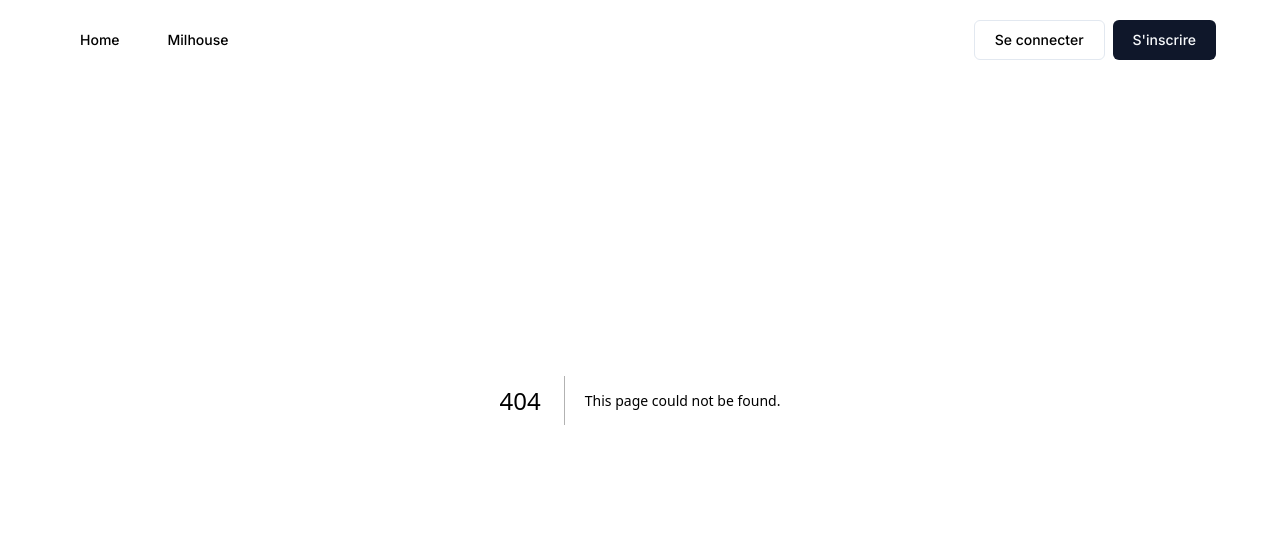
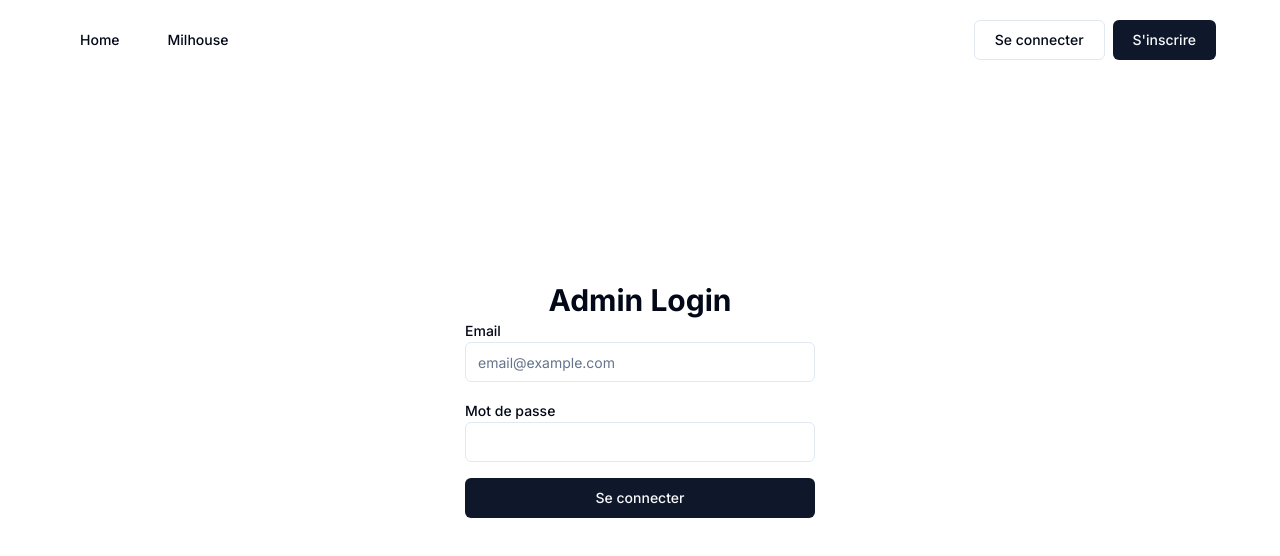
Before and after one commit to AmineAffif/qui-veut-gagner-un-bv, a Next.js app: page /amine/login in a window 1280 px wide. Before the commit this address had no page. Shown: the top 556 px of the page. Built offline with nearby package versions, Linux system fonts and the light colour scheme.

Commit message:
admin login

```diff
--- /dev/null
+++ b/app/amine/dashboard/page.tsx
@@ -0,0 +1,18 @@
+"use client";
+
+import PrivateAdminRoute from "components/privateAdminRoute";
+import { useAuth } from "context/AuthContext";
+
+export default function AdminDashboardPage() {
+  const { user } = useAuth();
+
+  return (
+    <PrivateAdminRoute>
+      <div className="p-4">
+        <h1 className="text-3xl font-bold">Admin Dashboard</h1>
+        <p>Bienvenue, {user?.email}!</p>
+        {/* Ajoutez ici le contenu de votre tableau de bord admin */}
+      </div>
+    </PrivateAdminRoute>
+  );
+}
--- /dev/null
+++ b/app/amine/login/page.tsx
@@ -0,0 +1,126 @@
+"use client";
+
+import { useRouter } from "next/navigation";
+import {
+  Formik,
+  Form,
+  Field,
+  FormikConfig,
+  FormikProps,
+  FormikErrors,
+} from "formik";
+import isEmail from "validator/lib/isEmail";
+import { Button } from "@/components/ui/button";
+import { Input } from "@/components/ui/input";
+import { Label } from "@/components/ui/label";
+import { useAuth } from "context/AuthContext";
+
+interface AdminLoginFormValues {
+  email: string;
+  password: string;
+}
+
+const validate = (
+  values: AdminLoginFormValues,
+): FormikErrors<AdminLoginFormValues> => {
+  const errors: FormikErrors<AdminLoginFormValues> = {};
+  if (!values.email) errors.email = "L'email est requis";
+  else if (!isEmail(values.email)) errors.email = "Cet email n'est pas valide";
+  if (!values.password) errors.password = "Le mot de passe est requis";
+  return errors;
+};
+
+const login = async (values: AdminLoginFormValues) => {
+  const response = await fetch(
+    `${process.env.NEXT_PUBLIC_API_URL}/admin_users/sign_in`,
+    {
+      method: "POST",
+      headers: {
+        "Content-Type": "application/json",
+      },
+      body: JSON.stringify({ admin_user: values }),
+      credentials: "include",
+    },
+  );
+
+  if (!response.ok) {
+    let error = "Une erreur est survenue";
+    try {
+      const data = await response.json();
+      if (data.error) {
+        error = data.error;
+      }
+    } catch (e) {
+      // Si la réponse n'est pas un JSON valide, on garde le message d'erreur par défaut
+    }
+    throw new Error(error);
+  }
+
+  return response.json();
+};
+
+export default function AdminLoginPage() {
+  const router = useRouter();
+  const { login: authLogin } = useAuth();
+
+  const handleSubmit: FormikConfig<AdminLoginFormValues>["onSubmit"] = async (
+    values,
+    { setSubmitting, setStatus },
+  ) => {
+    try {
+      setSubmitting(true);
+      const response = await login(values);
+      authLogin(response); // Utiliser les informations de l'utilisateur renvoyées par la réponse
+      router.push("/amine/dashboard");
+    } catch (error: any) {
+      setStatus({ error: error.message });
+    } finally {
+      setSubmitting(false);
+    }
+  };
+
+  return (
+    <div className="w-full flex items-center justify-center min-h-screen">
+      <div className="mx-auto w-[350px]">
+        <h1 className="text-3xl font-bold text-center">Admin Login</h1>
+        <Formik
+          initialValues={{ email: "", password: "" }}
+          validate={validate}
+          onSubmit={handleSubmit}
+        >
+          {({ isSubmitting, status }: FormikProps<AdminLoginFormValues>) => (
+            <Form className="grid gap-4">
+              <div>
+                <Label htmlFor="email">Email</Label>
+                <Field
+                  id="email"
+                  name="email"
+                  type="email"
+                  placeholder="email@example.com"
+                  required
+                  as={Input}
+                />
+              </div>
+              <div>
+                <Label htmlFor="password">Mot de passe</Label>
+                <Field
+                  id="password"
+                  name="password"
+                  type="password"
+                  required
+                  as={Input}
+                />
+              </div>
+              {status?.error && (
+                <div className="text-red-500 text-sm">{status.error}</div>
+              )}
+              <Button type="submit" className="w-full" disabled={isSubmitting}>
+                {isSubmitting ? "Connexion en cours..." : "Se connecter"}
+              </Button>
+            </Form>
+          )}
+        </Formik>
+      </div>
+    </div>
+  );
+}
--- a/app/home/page.tsx
+++ b/app/home/page.tsx
@@ -1,14 +1,14 @@
-import React from "react";
+"use client";
+
 import PrivateRoute from "components/privateRoute";
 
-const HomePage = () => {
-  return <div>Home page</div>;
-};
-
-export default function ProtectedHomePage() {
+export default function HomePage() {
   return (
     <PrivateRoute>
-      <HomePage />
+      <div className="p-4">
+        <h1 className="text-3xl font-bold">Home Page</h1>
+        {/* Ajoutez ici le contenu de votre page d'accueil */}
+      </div>
     </PrivateRoute>
   );
 }
--- a/components/header.tsx
+++ b/components/header.tsx
@@ -8,7 +8,7 @@ import { useAuth } from "context/AuthContext";
 
 export default function Header() {
   const [isMenuOpen, setIsMenuOpen] = useState(false);
-  const { isAuthenticated, logout } = useAuth();
+  const { isAuthenticated, user, logout } = useAuth();
 
   return (
     <div className="absolute w-full bg-white z-2 mx-auto px-4 md:px-6 lg:px-8 select-none">
@@ -37,6 +37,14 @@ export default function Header() {
             >
               Milhouse
             </Link>
+            {user?.is_admin && (
+              <Link
+                className="block mr-4 md:inline-block h-9 w-max items-center justify-center rounded-md bg-white px-4 py-2 text-sm font-medium transition-colors hover:bg-gray-100 hover:text-gray-900 focus:bg-gray-100 focus:text-gray-900 focus:outline-none disabled:pointer-events-none disabled:opacity-50 data-[active]:bg-gray-100/50 data-[state=open]:bg-gray-100/50 dark:bg-gray-950 dark:hover:bg-gray-800 dark:hover:text-gray-50 dark:focus:bg-gray-800 dark:focus:text-gray-50 dark:data-[active]:bg-gray-800/50 dark:data-[state=open]:bg-gray-800/50"
+                href="/amine/dashboard"
+              >
+                Admin Dashboard
+              </Link>
+            )}
           </nav>
           <div className="ml-auto flex gap-2">
             {isAuthenticated ? (
--- /dev/null
+++ b/components/privateAdminRoute.tsx
@@ -0,0 +1,24 @@
+"use client";
+
+import React, { useEffect } from "react";
+import { useRouter } from "next/navigation";
+import { useAuth } from "context/AuthContext";
+
+const PrivateAdminRoute = ({ children }: { children: React.ReactNode }) => {
+  const { isAuthenticated, user } = useAuth();
+  const router = useRouter();
+
+  useEffect(() => {
+    if (!isAuthenticated || !user?.is_admin) {
+      router.push("/amine/login");
+    }
+  }, [isAuthenticated, user, router]);
+
+  if (!isAuthenticated || !user?.is_admin) {
+    return null; // ou un spinner de chargement si vous préférez
+  }
+
+  return children;
+};
+
+export default PrivateAdminRoute;
--- a/context/AuthContext.js
+++ b/context/AuthContext.js
@@ -10,18 +10,17 @@ export const AuthProvider = ({ children }) => {
   const [isAuthenticated, setIsAuthenticated] = useState(false);
   const [user, setUser] = useState(null);
 
-  // Simuler une vérification d'authentification (par exemple, vérifier un token dans les cookies)
   useEffect(() => {
-    // Remplacer ceci par une vraie logique d'authentification
     const token = localStorage.getItem("token");
     if (token) {
+      const storedUser = JSON.parse(localStorage.getItem("user"));
       setIsAuthenticated(true);
-      setUser(JSON.parse(localStorage.getItem("user")));
+      setUser(storedUser);
     }
   }, []);
 
-  const login = (user) => {
-    // Logique de connexion (par exemple, définir un token)
+  const login = ({ admin_user, is_admin }) => {
+    const user = { ...admin_user, is_admin }; // Ajoutez l'information is_admin ici
     localStorage.setItem("token", user.authentication_token);
     localStorage.setItem("user", JSON.stringify(user));
     setIsAuthenticated(true);
@@ -29,10 +28,9 @@ export const AuthProvider = ({ children }) => {
   };
 
   const logout = async () => {
-    // Logique de déconnexion (par exemple, supprimer un token)
     try {
       const response = await fetch(
-        `${process.env.NEXT_PUBLIC_API_URL}/users/sign_out`,
+        `${process.env.NEXT_PUBLIC_API_URL}/admin_users/sign_out`,
         {
           method: "DELETE",
           headers: {
```
